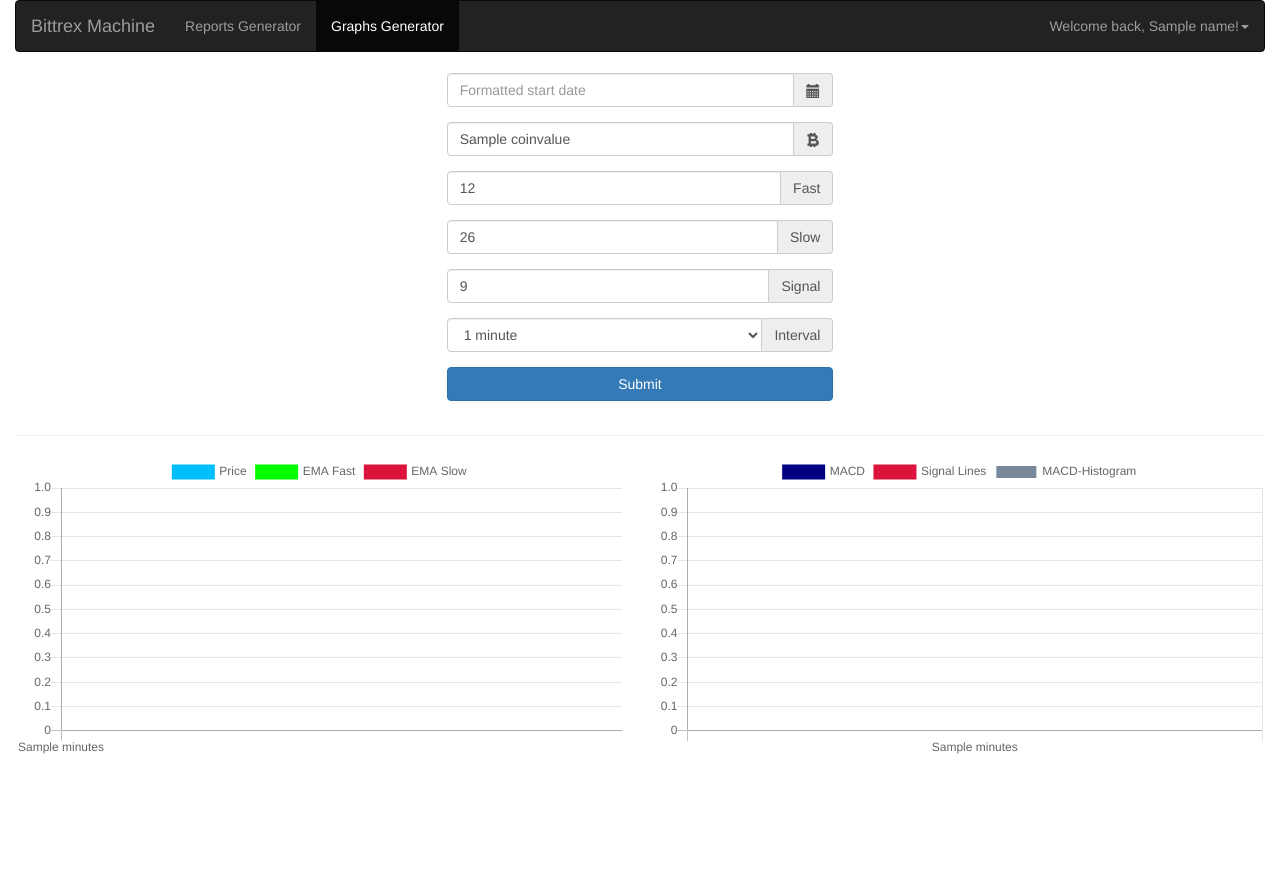
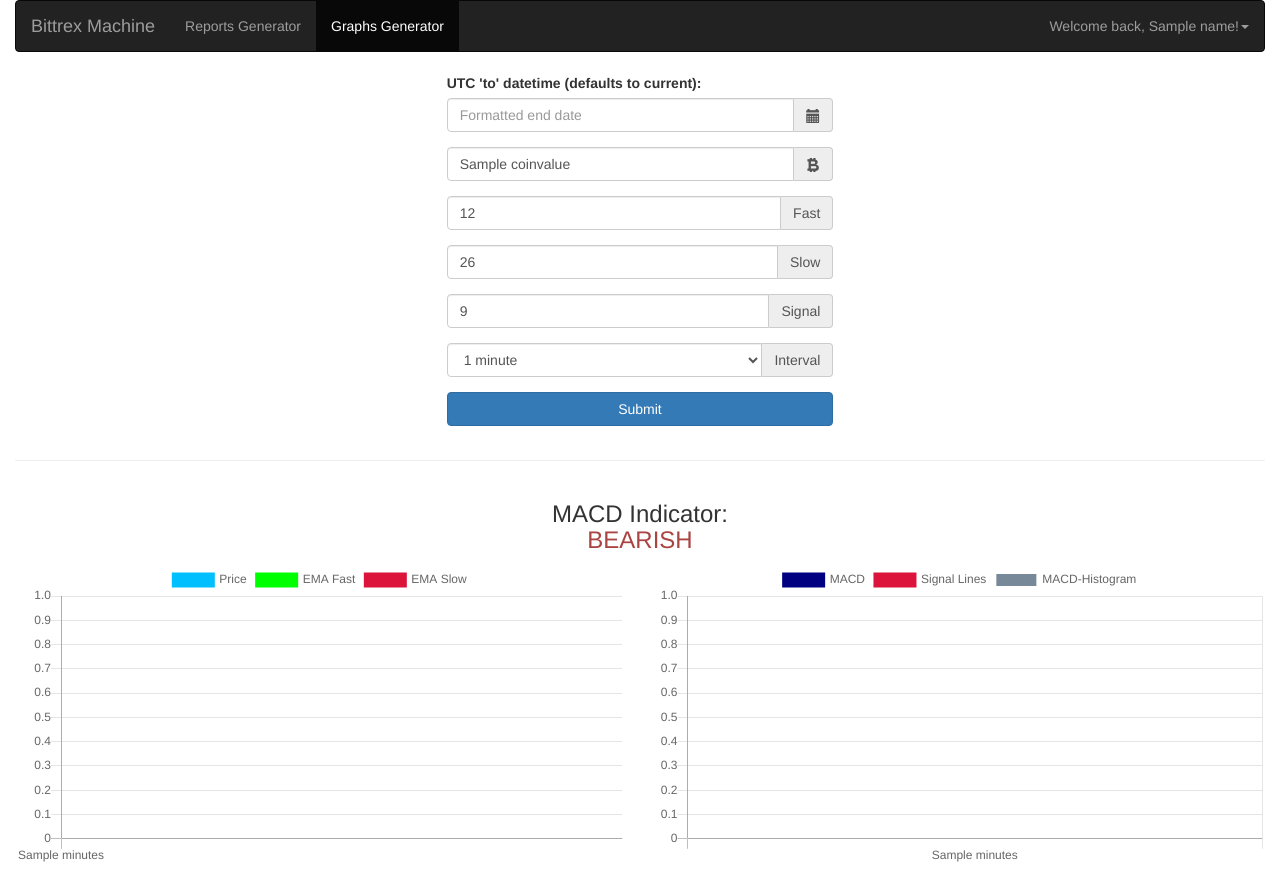
Before and after one commit to brophymj/bitgeek, a Flask app: template templates/graph.html in a window 1280 px wide. Before the commit the page ends 754 px from the top, so only its background shows below. Run offline with Flask 2, Linux system fonts and the light colour scheme; the template is opened without the code that fills it: most values are stand-ins (such as "Sample title", 1, 10 or a date in 2020); some libraries are stand-ins or nearby versions.

Commit message:
Added MACD Indicator

```diff
--- a/server.py
+++ b/server.py
@@ -107,60 +107,57 @@
 def graph():
     """Show the graphs page."""
     if request.method == 'POST':
-        result = summarize(request.form['interval'],
+        result = summarize(request.form.get('interval'),
                            request.form['to'],
                            request.form['coin'],
                            request.form['fast'],
                            request.form['slow'],
                            request.form['signal'])
         if result:
+            interval = int(request.form.get('interval'))
             flash('Found {} results!'.format(
                 len(result)), category='success')
             return render_template('graph.html',
                                    name=session['username'],
                                    data=result,
-                                   fromvalue=request.form['from'],
                                    tovalue=request.form['to'],
                                    coinvalue=request.form['coin'],
                                    prices=[float(i['price'])
                                            for i in
                                            result
                                            ][::-1
-                                             ][::int(request.form['interval'])
+                                             ][::interval
                                                ],
                                    fastes=[float(i['ema_fast'])
                                            for i in result
                                            ][::-1
-                                             ][::int(request.form['interval'])
+                                             ][::interval
                                                ],
                                    slowes=[float(i['ema_slow'])
                                            for i in result
                                            ][::-1
-                                             ][::int(request.form['interval'])
+                                             ][::interval
                                                ],
                                    minutes='*'.join([i['datetime']
                                                      for i in result
                                                      ][::-1
-                                                       ][::int(
-                                                           request.form[
-                                                               'interval'])]
+                                                       ][::interval]
                                                     ),
                                    macds=[float(i['macd'])
                                            for i in result
                                           ][::-1
-                                            ][::int(request.form['interval'])
+                                            ][::interval
                                               ],
                                    macd_hists=[float(i['macd_hist'])
                                                for i in result
                                                ][::-1
-                                                 ][::int(request.form[
-                                                     'interval'])
+                                                 ][::interval
                                                    ],
                                    signallines=[float(i['signal_line'])
                                                 for i in result
                                                 ][::-1
-                                                  ][::int(request.form[
-                                                      'interval'])])
+                                                  ][::interval],
+                                   bearbull=int(result[0]['macd_hist']))
         else:
             flash('No results found!', category='warning')
     return render_template('graph.html', name=session['username'])
--- a/templates/graph.html
+++ b/templates/graph.html
@@ -51,8 +51,9 @@
     <div class="col-md-4">
         <form class="form" role="form" method="POST" data-toggle="validator">
             <div class="form-group has-feedback">
+                <label for='datetime'>UTC 'to' datetime (defaults to current):</label>
                 <div class='input-group date' id='datetimepicker_to'>
-                    <input type='text' class="form-control" name='to'placeholder="Formatted start date" required pattern="^\d{2}\/\d{2}\/\d{4} \d{1,2}:\d{2} (AM|PM)$" maxlength="19" data-error="Please stick to the date format!"/>
+                    <input type='text' class="form-control" name='to'placeholder="Formatted end date" required pattern="^\d{2}\/\d{2}\/\d{4} \d{1,2}:\d{2} (AM|PM)$" maxlength="19" data-error="Please stick to the date format!" id='datetime'/>
                     <span class="input-group-addon">
                         <span class="glyphicon glyphicon-calendar">
                     </span>
@@ -108,9 +109,11 @@
             <button type="submit" class="btn btn-primary btn-default btn-block">Submit</button>
         </form>
         <script type="text/javascript">
+        var now = new Date();
+        var now_utc = new Date(now.getUTCFullYear(), now.getUTCMonth(), now.getUTCDate(),  now.getUTCHours(), now.getUTCMinutes(), now.getUTCSeconds());
         $(function () {
             $('#datetimepicker_to').datetimepicker({
-                defaultDate: new Date()
+                defaultDate: now_utc
             });
         });
         </script>
@@ -123,6 +126,15 @@
 <div class="row">
     <div class="col-md-12">
         <hr />
+    </div>
+</div>
+<div class="row">
+    <div class="col-md-4">
+    </div>
+    <div class="col-md-4 text-center">
+        <h3>MACD Indicator: {% if bearbull >= 0 %}<p class='text-success'>BULLISH</p>{% else %}<p class='text-danger'>BEARISH</p>{% endif %}</h3>
+    </div>
+    <div class="col-md-4">
     </div>
 </div>
 <div class="row">
```
